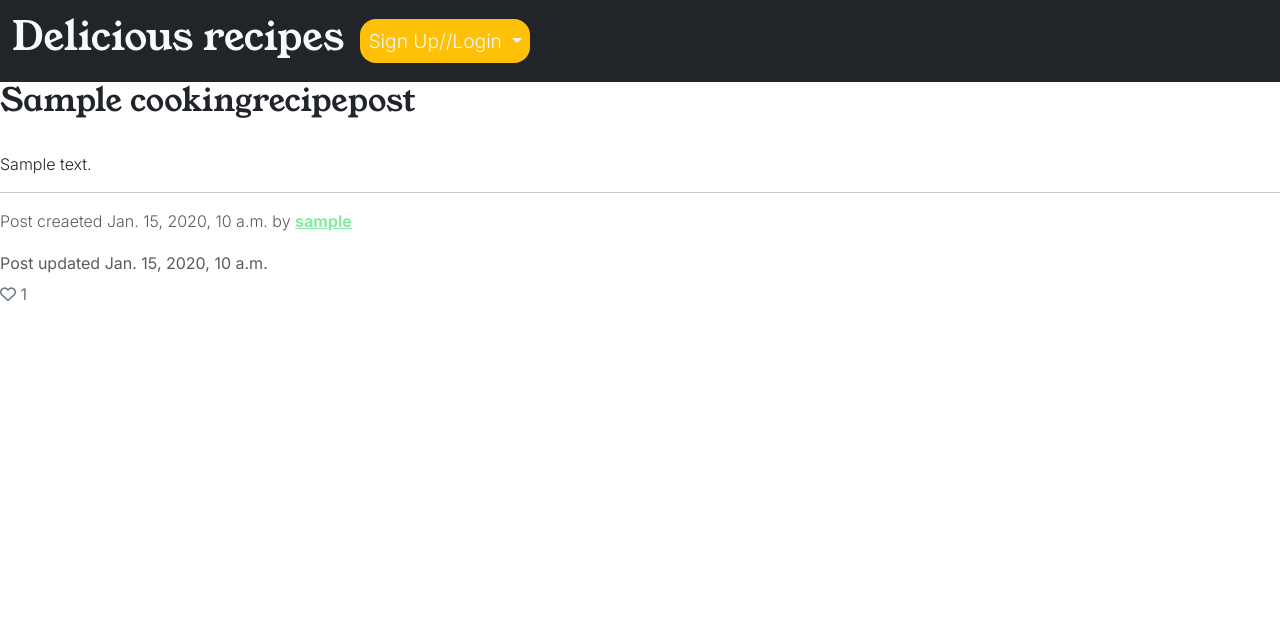
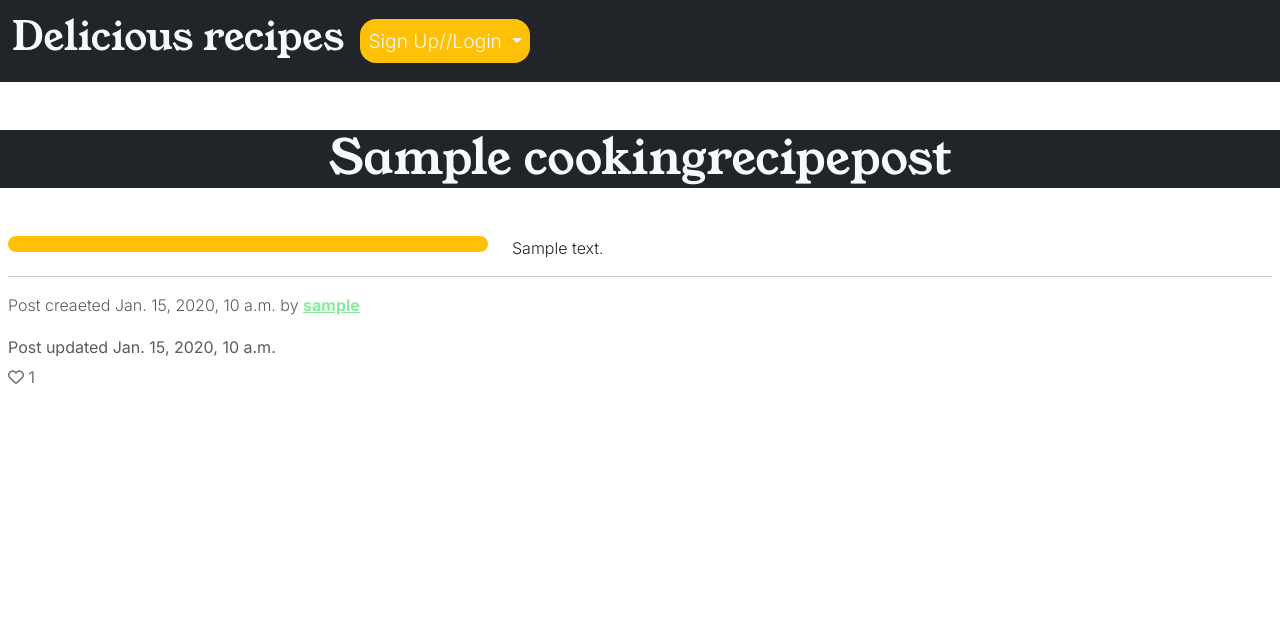
Before and after one commit to Belan-Mihail/cooking-blog, a Django app: a page that uses templates/base.html in a window 1280 px wide. Shown: the top 629 px of the page. Run offline with Django 3.2, Linux system fonts and the light colour scheme; tables that the repository leaves empty hold one stand-in row (values such as "Sample post"); some libraries are stand-ins or nearby versions.

Commit message:
Add base styles to the post_detail.html

```diff
--- a/static/css/style.css
+++ b/static/css/style.css
@@ -132,6 +132,34 @@
     opacity: .9;
 }
 
+/* Blog Post Detail */
+.post-detail {
+    margin: 1rem 0.5rem;
+}
+
+.post-title-detail {
+    font-size: 3rem;
+    margin: 3rem 0;
+    text-align: center;
+    background: var(--dark-color);
+    color: var(--light-color);
+}
+
+.post-title-detail:hover {
+    background: transparent;
+    color: var(--dark-color);
+}
+
+.card-img-detail-page {
+    width: 30rem;
+    max-height: max-content;
+    object-fit: contain;
+    float: left;
+    margin-right: 1.5rem;
+    border: .5rem solid var(--warning-color);
+    border-radius: 2rem;
+}
+
 /* Footer */
 .social-links a {
     font-size: 2rem;
```
